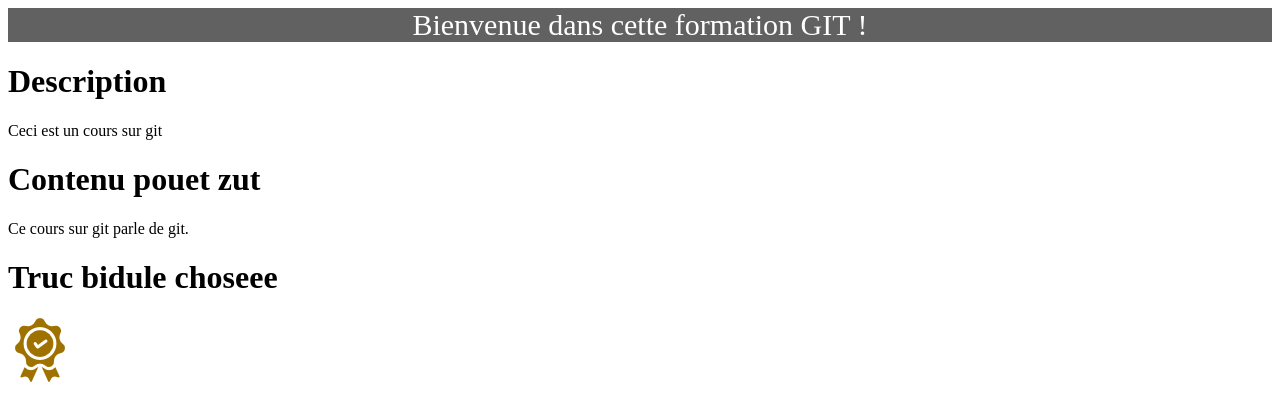
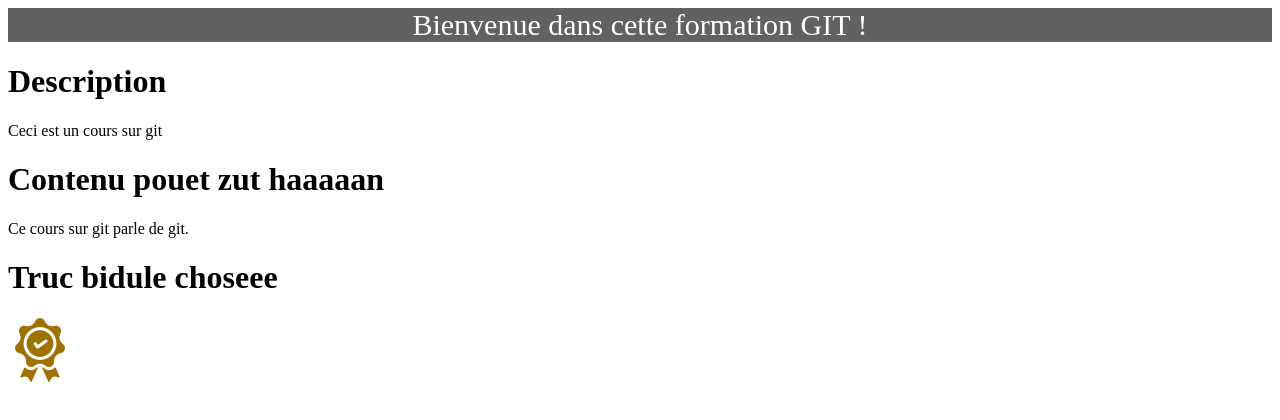
Before and after one commit to raphmambojambo/mon_site_web, a plain HTML site: page index.html in a window 1280 px wide. Drawn offline with Linux system fonts and the light colour scheme.

Commit message:
index mod2

```diff
--- a/index.html
+++ b/index.html
@@ -22,7 +22,7 @@
 			Ceci est un cours sur git
 		</p>
 		<h1>
-			Contenu pouet zut
+			Contenu pouet zut haaaaan
 		</h1>
 		<p>
 			Ce cours sur git parle de git.
```
